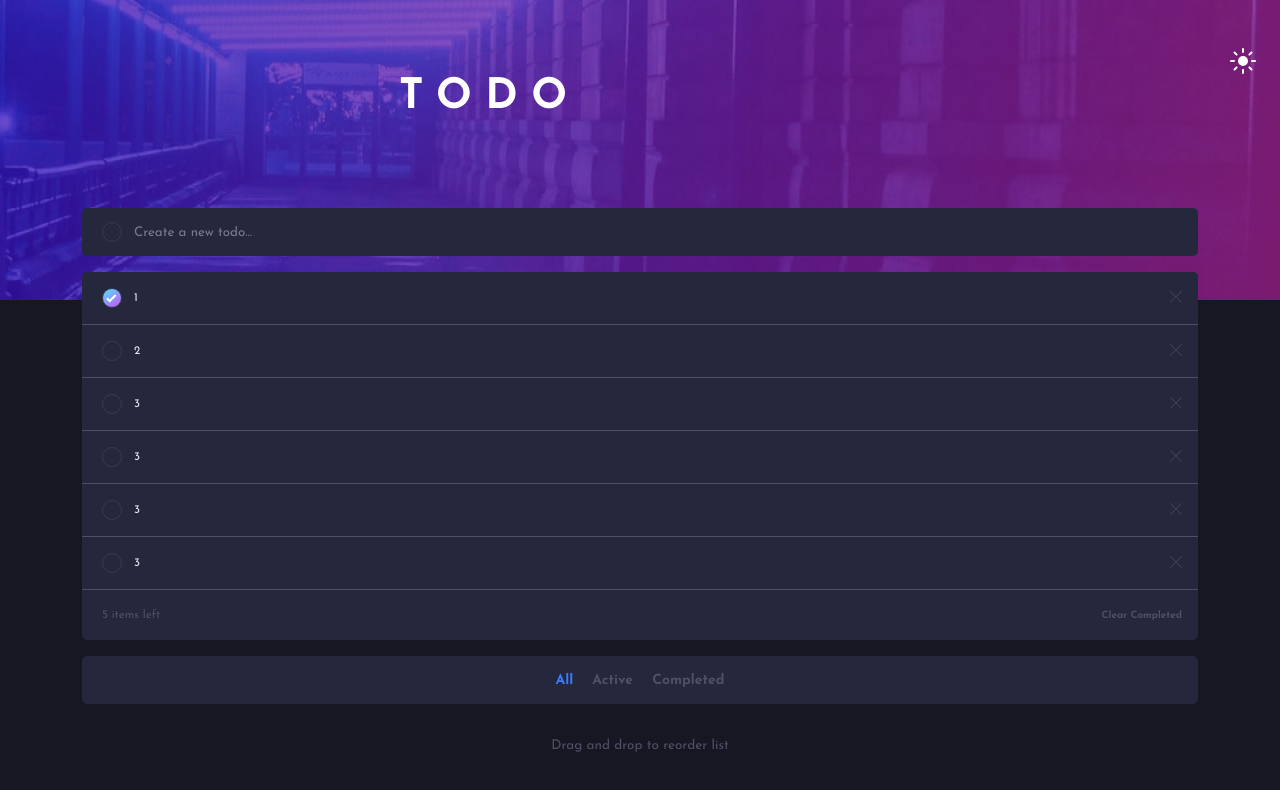
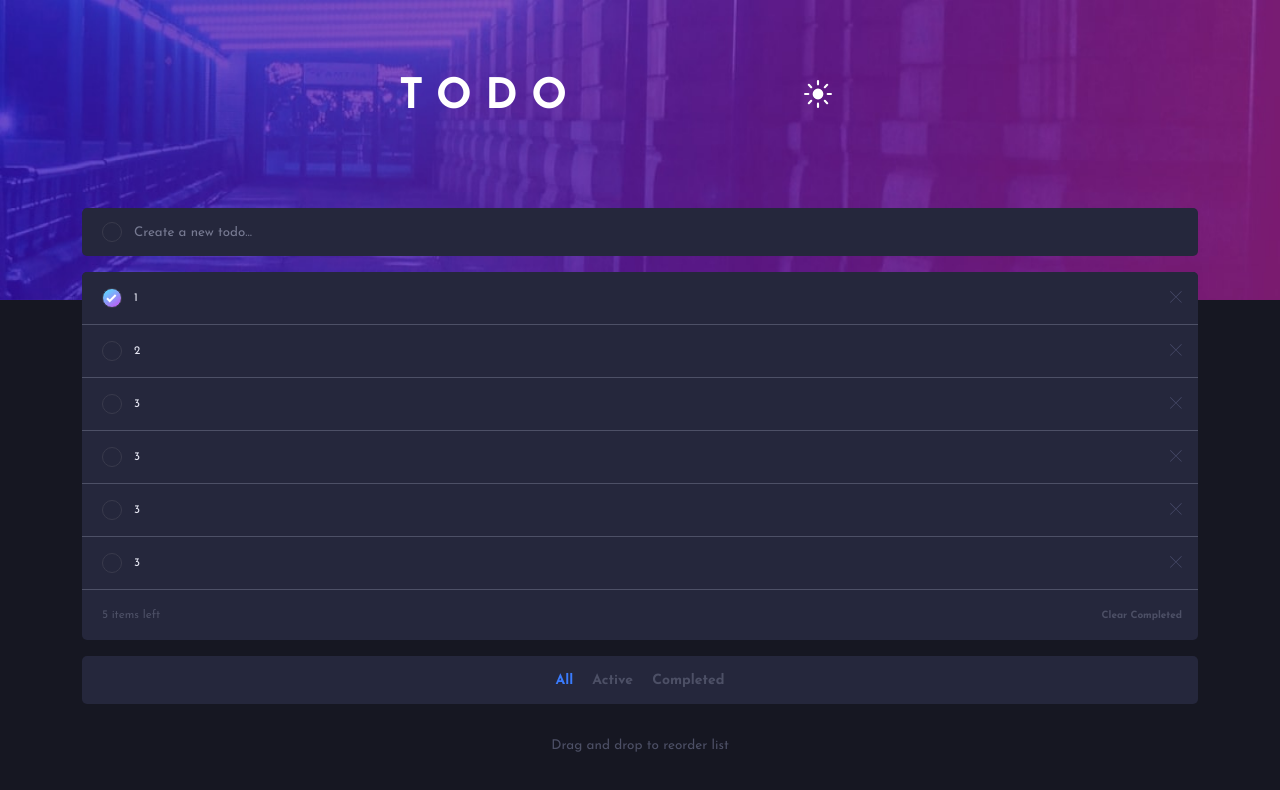
Before and after one commit to JCDMeira/19-todo, a React (Create React App) app: page / in a window 1280 px wide. Shown: the top 790 px of the page. Built offline with nearby package versions, Linux system fonts and the light colour scheme.

Commit message:
feat: button toggleTheme styles for desktop

```diff
--- a/src/components/ThemeToggler/styles.ts
+++ b/src/components/ThemeToggler/styles.ts
@@ -15,6 +15,11 @@ export const Button = styled.button`
 
   &:active {
     transform: scale(0.95);
+  }
+
+  @media (min-width: 1024px) {
+    top: 8rem;
+    right: 44.8rem;
   }
 `;
 Button.displayName = 'Button';
@@ -38,11 +43,24 @@ const rotate = keyframes`
 `;
 
 export const Icon = styled.img`
+  width: 2rem;
+  height: 2rem;
   animation: ${grow} 0.2s ease-out forwards;
+
+  @media (min-width: 1024px) {
+    width: 2.8rem;
+    height: 2.8rem;
+  }
 `;
 Icon.displayName = 'Icon';
 
 export const SunIcon = styled.img`
+  width: 2rem;
+  height: 2rem;
   animation: ${rotate} 0.2s ease-out forwards;
+  @media (min-width: 1024px) {
+    width: 2.8rem;
+    height: 2.8rem;
+  }
 `;
 SunIcon.displayName = 'SunIcon';
```
